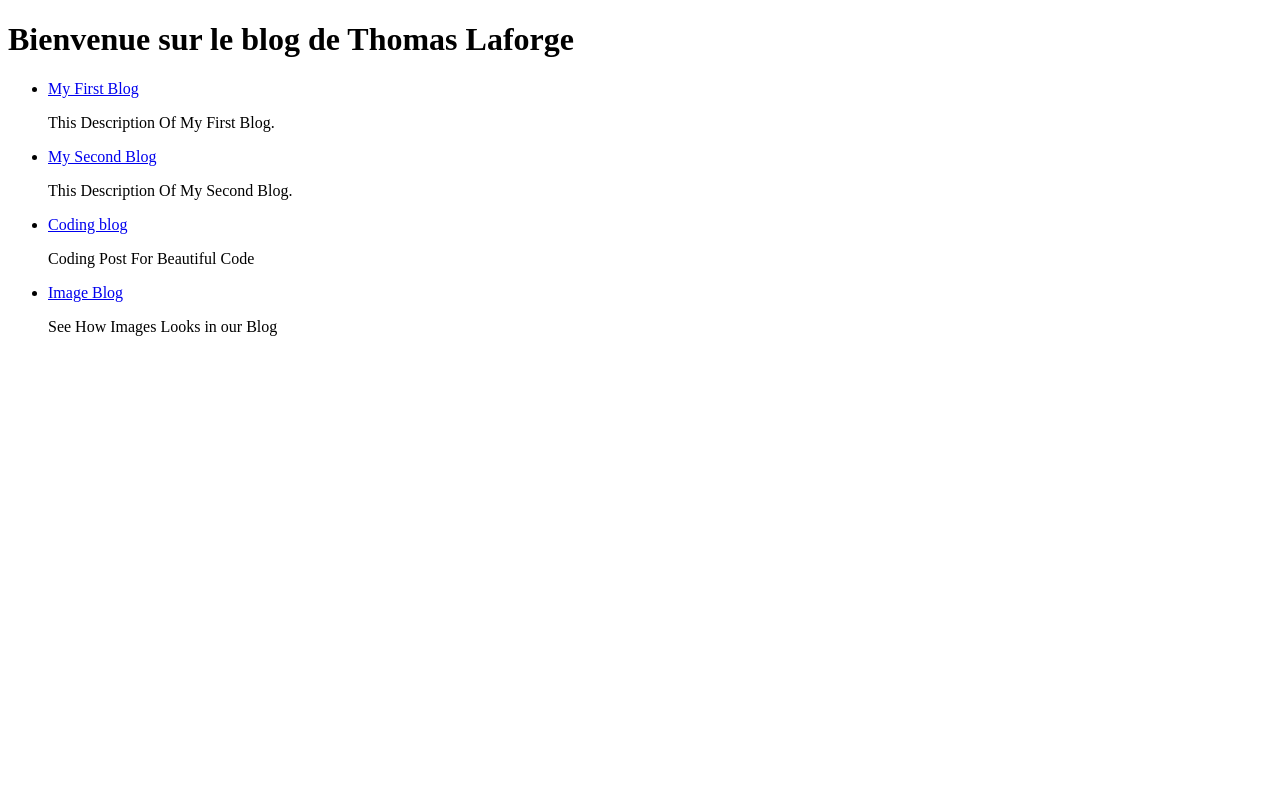
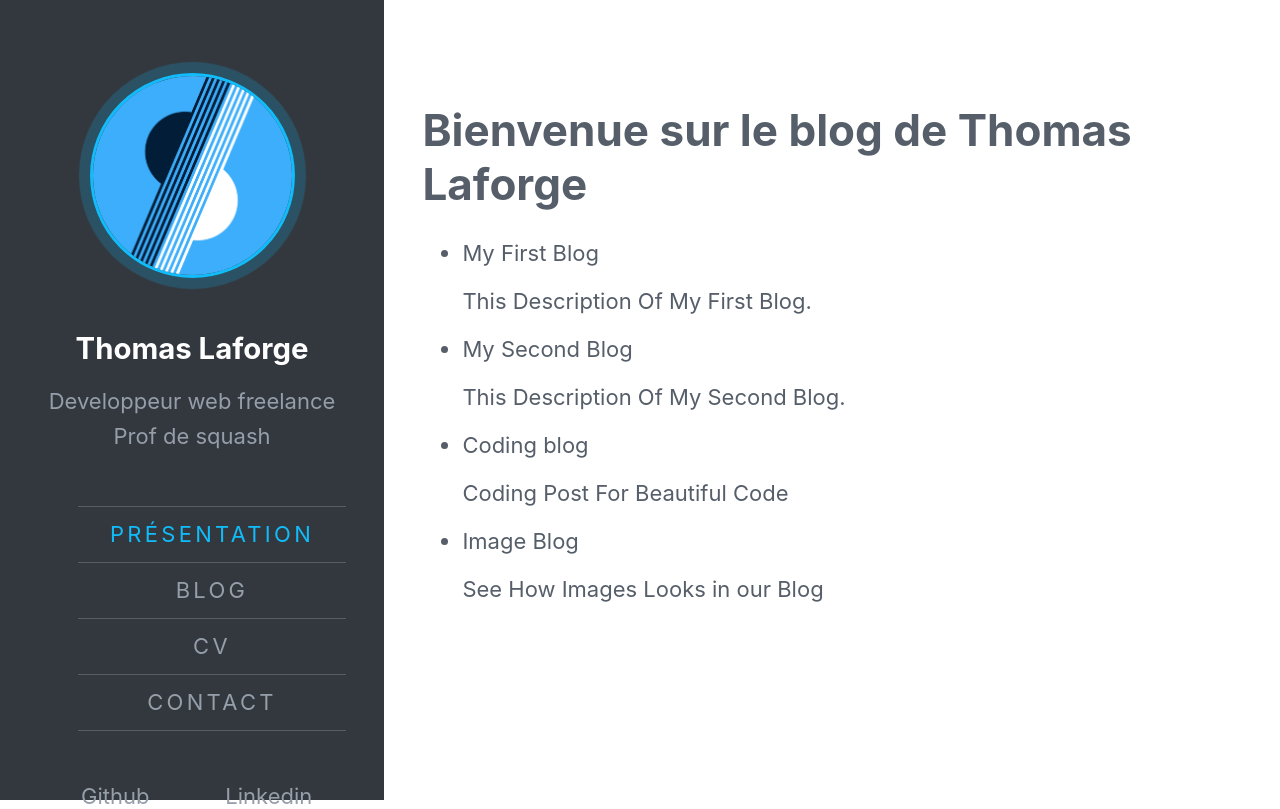
Before and after one commit to ThomasLaforge/ThomasLaforge.github.io, a Next.js app: page / in a window 1280 px wide. Built offline with nearby package versions, Linux system fonts and the light colour scheme.

Commit message:
initial style inspired by Stackbit Fresh theme

```diff
--- /dev/null
+++ b/components/MainComponent.tsx
@@ -0,0 +1,73 @@
+import { useRouter } from "next/dist/client/router";
+import Link from "next/link";
+import { ReactElement } from "react";
+
+interface MainLayoutProps {
+    children: ReactElement
+}
+
+function MainLayout({ children }: MainLayoutProps){
+    const history = useRouter()
+    console.log(history);
+
+    const menuItems = [
+        { link: '/', title: 'Présentation' },
+        { link: '/', title: 'Blog' },
+        { link: '/', title: 'CV' },
+        { link: '/', title: 'Contact' }
+    ]
+
+    const currentMenuItem = menuItems.findIndex(m => m.link === history.asPath)
+    console.log({currentMenuItem});
+
+    // Default Blog item cause blog slugs are only differents pages
+    // if(currentMenuItem === -1){
+    //     currentMenuItem = menuItems.findIndex(m => m.title === 'Blog')
+    // }
+
+    return (<div className="layout">
+        <header>
+            <div className="profile">
+                <Link href="/">
+                    <a>
+                        <img
+                            className='logo'
+                            src={'/avatar.png'}
+                            alt="logo emprunté..."
+                        />
+                    </a>
+                </Link>
+                <Link href="/">
+                    <a className="name">Thomas Laforge</a>
+                </Link>
+                <div className="functions">
+                    <div className="function">Developpeur web freelance</div>
+                    <div className="function">Prof de squash</div>
+                </div>
+            </div>
+            <nav>
+                <ul className="menu">
+                    {menuItems.map((item, key) => (
+                        <li key={key} className={currentMenuItem === key ? 'menu-item_selected' : ''}>
+                            <Link href={item.link}>
+                                <a>{item.title}</a>
+                            </Link>
+                        </li>
+                    ))}
+                </ul>
+            </nav>
+            <div className="socials">
+                <div className="social-media-elt">
+                    <a href='https://github.com/ThomasLaforge/'>Github</a>
+                </div>
+                <div className="social-media-elt">
+                    <a href='https://www.linkedin.com/in/thomas-laforge-b5936374/'>Linkedin</a>
+                </div>
+            </div>
+        </header>
+        <div className="content">{children}</div>
+    </div>
+    );
+}
+
+export default MainLayout;
--- a/content/image-blog.md
+++ b/content/image-blog.md
@@ -5,6 +5,6 @@ description: See How Images Looks in our Blog
 date: 30-September-2020
 ---
 
-# Image
+## Image
 
 ![Landscape](https://images.unsplash.com/photo-1501785888041-af3ef285b470?ixlib=rb-1.2.1&auto=format&fit=crop&w=500&q=60)
--- a/next.config.js
+++ b/next.config.js
@@ -7,8 +7,5 @@ module.exports = {
       use: "raw-loader",
     });
     return config;
-    },
-     sassOptions: {
-        includePaths: [path.join(__dirname, 'styles')],
   }
 };
--- a/pages/_app.tsx
+++ b/pages/_app.tsx
@@ -1,8 +1,12 @@
-// import App from "next/app";
+import '../styles/globals.scss'
+
 import type { AppProps /*, AppContext */ } from 'next/app'
+import MainLayout from '../components/MainComponent'
 
 function MyApp({ Component, pageProps }: AppProps) {
-  return <Component {...pageProps} />
+  return <MainLayout>
+    <Component {...pageProps} />
+  </MainLayout>
 }
 
 // Only uncomment this method if you have blocking data requirements for
--- a/styles/globals.scss
+++ b/styles/globals.scss
@@ -1,9 +1,15 @@
+@import url('https://fonts.googleapis.com/css2?family=Merriweather:wght@300&display=swap');
+
 html,
 body {
   padding: 0;
   margin: 0;
-  font-family: -apple-system, BlinkMacSystemFont, Segoe UI, Roboto, Oxygen,
+  height: 100%;
+  font-family: -apple-system, BlinkMacSystemFont, Merriweather, Segoe UI, Roboto, Oxygen,
     Ubuntu, Cantarell, Fira Sans, Droid Sans, Helvetica Neue, sans-serif;
+  font-size: 22px;
+  background: #fff;
+  color: #555e69;
 }
 
 a {
@@ -11,6 +17,142 @@ a {
   text-decoration: none;
 }
 
-* {
+h2 {
+  color: #33383f;
+  font-size: 1em;
+  letter-spacing: .11111em;
+  margin-bottom: 1.66667rem;
+  margin-top: 0;
+  text-transform: uppercase;
+}
+
+h2::after {
+  border-color: #10bcf9;
+  border-left: 30px solid #10bcf9;
+  box-shadow: inset 0 1px 0 0 #e9ebed;
+  display: block;
+  content: "";
+  height: 3px;
+  margin-top: 1rem;
+}
+
+*,
+*::before,
+*::after {
   box-sizing: border-box;
 }
+
+.layout {
+  display: flex;
+  flex-direction: row;
+  height: 100%;
+
+  header,
+  .content {
+    padding-bottom: 3.33333em;
+    padding-top: 3.33333em;
+    padding-left: 3vw;
+    padding-right: 3vw;
+  }
+
+  header {
+    $profile_separation_heigth: 30px;
+
+    width: 30vw;
+    height: 100vh;
+    background: #33383f;
+    color: #959ea9;
+    padding-left: 3vw;
+    padding-right: 3vw;
+    text-align: center;
+
+    display: flex;
+    flex-direction: column;
+
+    .profile {
+      display: flex;
+      flex-direction: column;
+
+      .logo {
+        max-width: 205px;
+        object-fit: cover;
+        border: 3px solid #10bcf9;
+        border-radius: 100%;
+        box-shadow: 0 0 1px 11px rgb(16 188 249 / 20%);
+        margin-bottom: $profile_separation_heigth;
+      }
+
+      .name {
+        font-size: 1.33333rem;
+        font-weight: bold;
+        margin: 0.8rem;
+        line-height: 1.2;
+        color: #fff;
+      }
+
+      .functions {
+        display: flex;
+        flex-direction: column;
+        line-height: 1.6rem;
+
+        margin-bottom: $profile_separation_heigth;
+      }
+    }
+
+    nav {
+      text-transform: uppercase;
+      margin-bottom: $profile_separation_heigth;
+
+      .menu {
+        line-height: 1.5;
+        letter-spacing: .15em;
+        list-style: none;
+        list-style-type: none;
+
+        li {
+          border-top: 1px solid #555e69;
+          padding: .5em 0;
+          display: list-item;
+          text-align: -webkit-match-parent;
+        }
+
+        li:last-child{
+          border-bottom: 1px solid #555e69;
+        }
+
+        .menu-item_selected {
+          color: #10bcf9;
+        }
+      }
+    }
+
+    .socials {
+      display: flex;
+      flex-direction: row;
+      width: 100%;
+
+      .social-media-elt {
+        width: 50%;
+      }
+    }
+  }
+
+  .content {
+    flex: 1;
+    animation-duration: .7s;
+    animation-fill-mode: both;
+    animation-name: fadeInContent;
+  }
+
+  @keyframes fadeInContent {
+    0% {
+      opacity: 0;
+      transform: translateY(-20px);
+    }
+
+    100% {
+        opacity: 1;
+        transform: translateY(0);
+    }
+  }
+}
```
Also changed, not shown: public/avatar.png (added), styles/blog.module.scss (added), 1 other file (tests, documents, lock files or other folders). Lines whose indentation alone changed are shown as unchanged.
